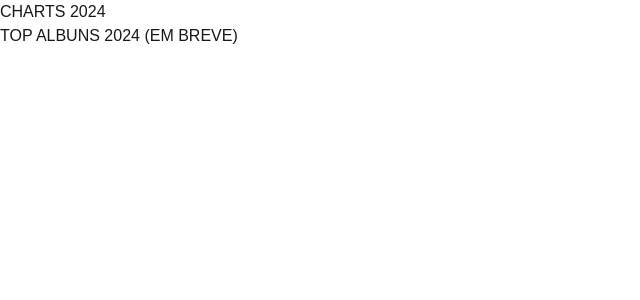
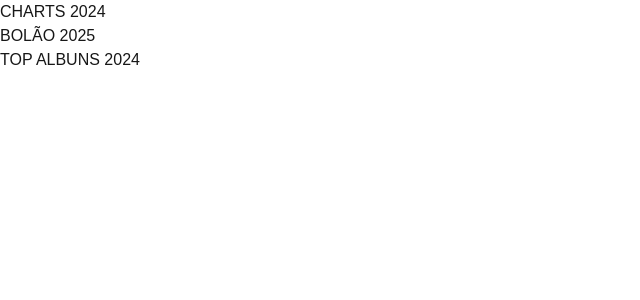
Before and after one commit to gabtunes/error404_next, a Next.js app: page / in a window 1280 px wide. Shown: the top 300 px of the page, without its empty margins (0-640 px from the left). Built offline with nearby package versions, Linux system fonts and the light colour scheme; a web font is replaced by a local one.

Commit message:
Top albuns implementado

```diff
--- a/package.json
+++ b/package.json
@@ -10,6 +10,7 @@
   },
   "dependencies": {
     "@vercel/speed-insights": "^1.1.0",
+    "disconnect": "^1.2.2",
     "mongoose": "^8.8.1",
     "next": "^15.0.3",
     "react": "19.0.0-rc-66855b96-20241106",
--- a/src/app/page.tsx
+++ b/src/app/page.tsx
@@ -3,9 +3,12 @@ import Link from "next/link";
 
 export default function Home() {
   return (
-    <div>
-      <Link href="/charts"><Banner img="CHARTS 2024" /></Link>
-      <Link href=""><Banner img="TOP ALBUNS 2024 (EM BREVE)" /></Link>
+    <div className="flex flex-col items-center">
+      <div className="w-full md:w-[600px] grid grid-cols-2 gap-[5px] p-[5px]">
+        <Link href="/charts"><Banner img="CHARTS 2024" /></Link>
+        <Link href="/bolao"><Banner img="BOLÃO 2025" /></Link>
+        <Link href="/"><Banner img="TOP ALBUNS 2024" /></Link>
+      </div>
     </div>
   );
 }
```
Also changed, not shown: src/app/topalbums/page.tsx (added, +42 -0 lines), src/infra/albums.ts (added), 1 other file (tests, documents, lock files or other folders).
